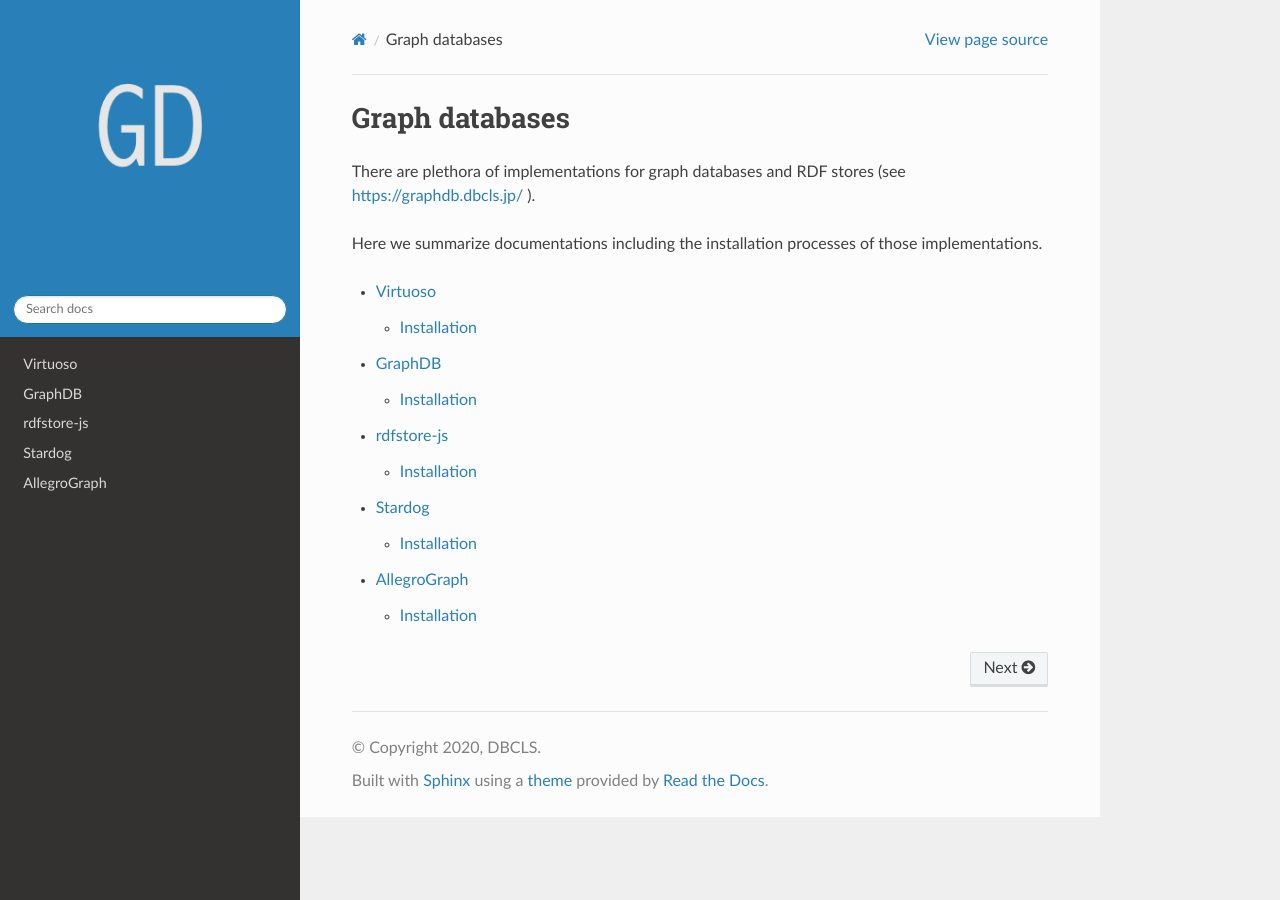
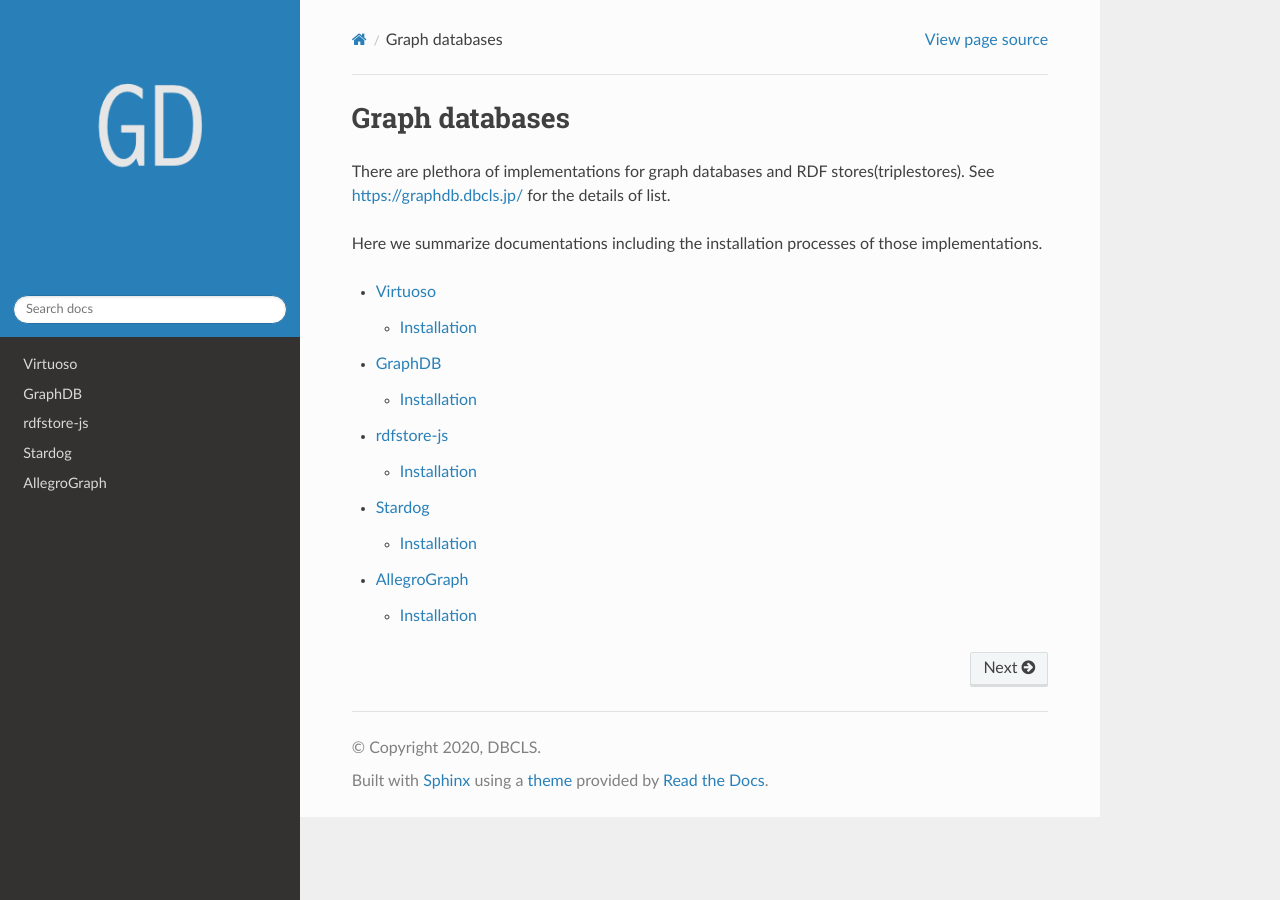
Before and after one commit to dbcls/graphdbs, a Sphinx documentation site: the page built from docs/index.rst, in a window 1280 px wide. Built offline with Sphinx 7.4.7 and the Read the Docs theme 2.0.0, drawn with Linux system fonts in a browser that asks for light colours.

Commit message:
update index.rst

```diff
--- a/docs/index.rst
+++ b/docs/index.rst
@@ -1,8 +1,8 @@
 Graph databases
 ===================
 
-There are plethora of implementations for graph databases and RDF
-stores (see https://graphdb.dbcls.jp/ ).
+There are plethora of implementations for graph databases and RDF stores(triplestores).
+See https://graphdb.dbcls.jp/ for the details of list.
 
 Here we summarize documentations including the installation processes of those implementations.
 
```
